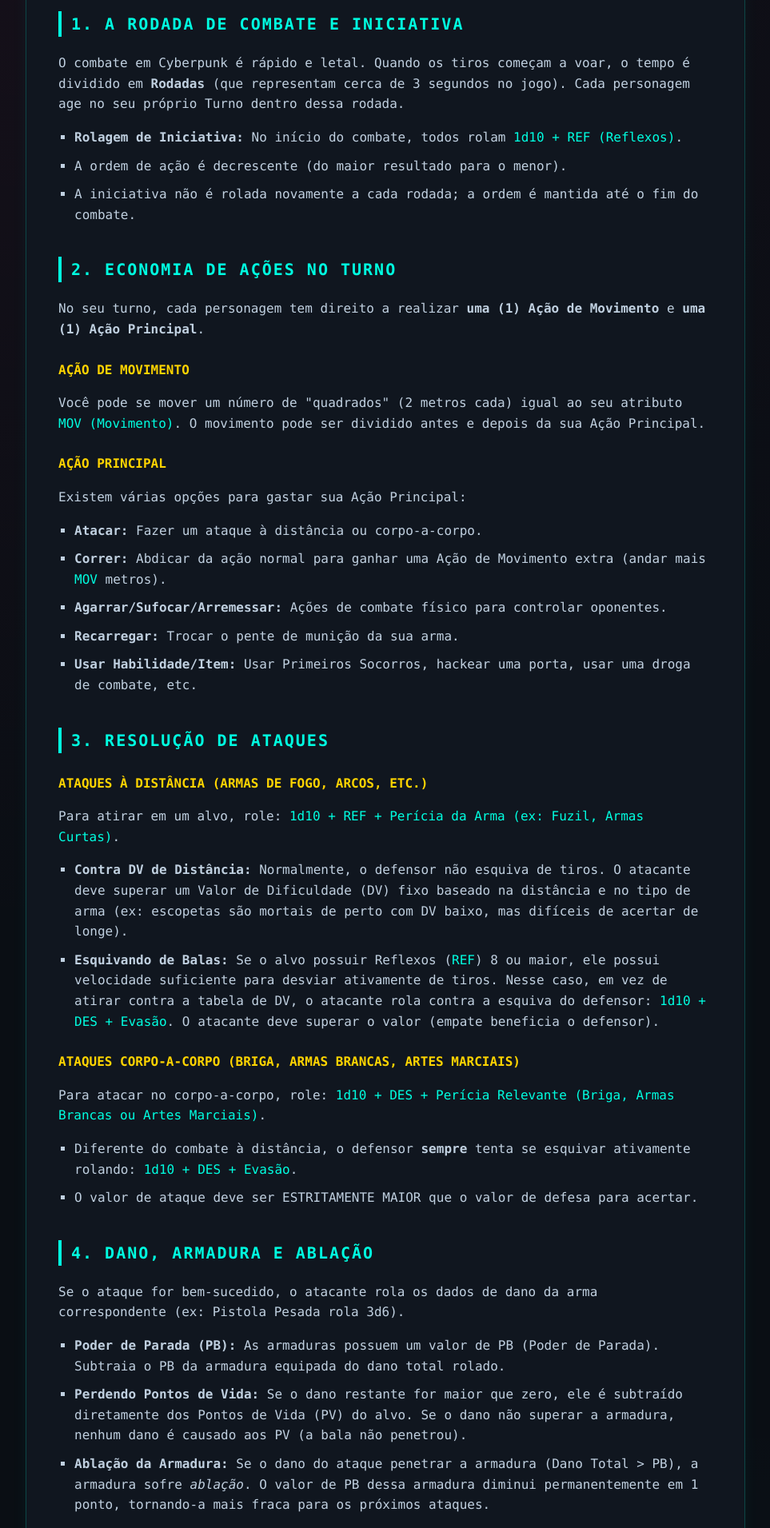
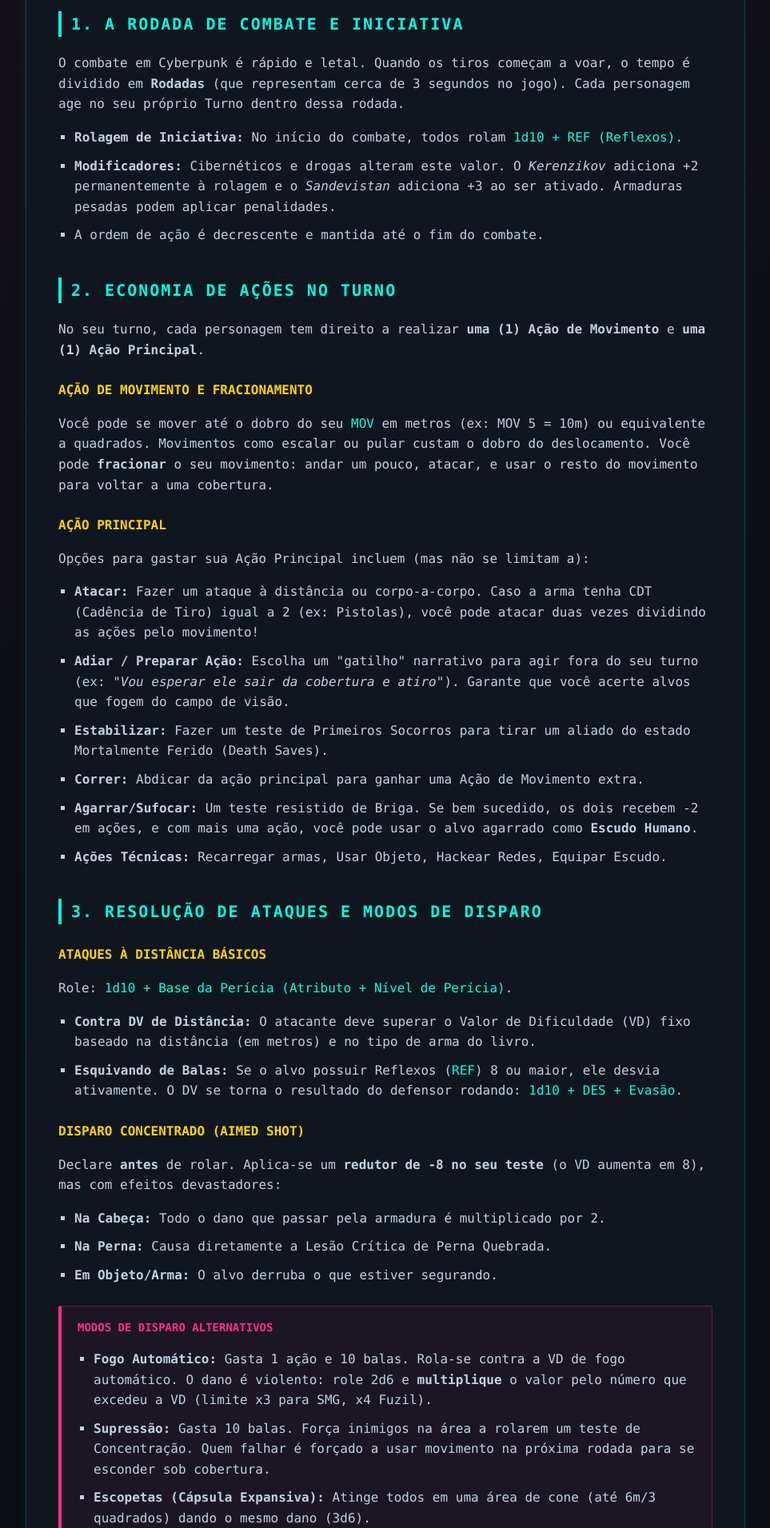
Before and after one commit to CarlosArantes53/Cyberpunk_ttrpg, a Flask app: page /regras-combate in a window 1280 px wide. Shown: the part 206-2117 px from the top of the page at 80% size, without its empty margins (158-1121 px from the left). Run offline with Flask 3, Linux system fonts and the light colour scheme.

Commit message:
combate atualizado

```diff
--- a/templates/Regras_Combate_Cyberpunk.html
+++ b/templates/Regras_Combate_Cyberpunk.html
@@ -159,62 +159,77 @@
     <p>O combate em Cyberpunk é rápido e letal. Quando os tiros começam a voar, o tempo é dividido em <strong>Rodadas</strong> (que representam cerca de 3 segundos no jogo). Cada personagem age no seu próprio Turno dentro dessa rodada.</p>
     <ul>
       <li><strong>Rolagem de Iniciativa:</strong> No início do combate, todos rolam <span class="cyber-stat">1d10 + REF (Reflexos)</span>.</li>
-      <li>A ordem de ação é decrescente (do maior resultado para o menor).</li>
-      <li>A iniciativa não é rolada novamente a cada rodada; a ordem é mantida até o fim do combate.</li>
+      <li><strong>Modificadores:</strong> Cibernéticos e drogas alteram este valor. O <em>Kerenzikov</em> adiciona +2 permanentemente à rolagem e o <em>Sandevistan</em> adiciona +3 ao ser ativado. Armaduras pesadas podem aplicar penalidades.</li>
+      <li>A ordem de ação é decrescente e mantida até o fim do combate.</li>
     </ul>
 
     <h2>2. Economia de Ações no Turno</h2>
     <p>No seu turno, cada personagem tem direito a realizar <strong>uma (1) Ação de Movimento</strong> e <strong>uma (1) Ação Principal</strong>.</p>
 
-    <h3>Ação de Movimento</h3>
-    <p>Você pode se mover um número de "quadrados" (2 metros cada) igual ao seu atributo <span class="cyber-stat">MOV (Movimento)</span>. O movimento pode ser dividido antes e depois da sua Ação Principal.</p>
+    <h3>Ação de Movimento e Fracionamento</h3>
+    <p>Você pode se mover até o dobro do seu <span class="cyber-stat">MOV</span> em metros (ex: MOV 5 = 10m) ou equivalente a quadrados. Movimentos como escalar ou pular custam o dobro do deslocamento. Você pode <strong>fracionar</strong> o seu movimento: andar um pouco, atacar, e usar o resto do movimento para voltar a uma cobertura.</p>
 
     <h3>Ação Principal</h3>
-    <p>Existem várias opções para gastar sua Ação Principal:</p>
+    <p>Opções para gastar sua Ação Principal incluem (mas não se limitam a):</p>
     <ul>
-      <li><strong>Atacar:</strong> Fazer um ataque à distância ou corpo-a-corpo.</li>
-      <li><strong>Correr:</strong> Abdicar da ação normal para ganhar uma Ação de Movimento extra (andar mais <span class="cyber-stat">MOV</span> metros).</li>
-      <li><strong>Agarrar/Sufocar/Arremessar:</strong> Ações de combate físico para controlar oponentes.</li>
-      <li><strong>Recarregar:</strong> Trocar o pente de munição da sua arma.</li>
-      <li><strong>Usar Habilidade/Item:</strong> Usar Primeiros Socorros, hackear uma porta, usar uma droga de combate, etc.</li>
+      <li><strong>Atacar:</strong> Fazer um ataque à distância ou corpo-a-corpo. Caso a arma tenha CDT (Cadência de Tiro) igual a 2 (ex: Pistolas), você pode atacar duas vezes dividindo as ações pelo movimento!</li>
+      <li><strong>Adiar / Preparar Ação:</strong> Escolha um "gatilho" narrativo para agir fora do seu turno (ex: <em>"Vou esperar ele sair da cobertura e atiro"</em>). Garante que você acerte alvos que fogem do campo de visão.</li>
+      <li><strong>Estabilizar:</strong> Fazer um teste de Primeiros Socorros para tirar um aliado do estado Mortalmente Ferido (Death Saves).</li>
+      <li><strong>Correr:</strong> Abdicar da ação principal para ganhar uma Ação de Movimento extra.</li>
+      <li><strong>Agarrar/Sufocar:</strong> Um teste resistido de Briga. Se bem sucedido, os dois recebem -2 em ações, e com mais uma ação, você pode usar o alvo agarrado como <strong>Escudo Humano</strong>.</li>
+      <li><strong>Ações Técnicas:</strong> Recarregar armas, Usar Objeto, Hackear Redes, Equipar Escudo.</li>
     </ul>
 
-    <h2>3. Resolução de Ataques</h2>
+    <h2>3. Resolução de Ataques e Modos de Disparo</h2>
 
-    <h3>Ataques à Distância (Armas de Fogo, Arcos, etc.)</h3>
-    <p>Para atirar em um alvo, role: <span class="cyber-stat">1d10 + REF + Perícia da Arma (ex: Fuzil, Armas Curtas)</span>.</p>
+    <h3>Ataques à Distância Básicos</h3>
+    <p>Role: <span class="cyber-stat">1d10 + Base da Perícia (Atributo + Nível de Perícia)</span>.</p>
     <ul>
-      <li><strong>Contra DV de Distância:</strong> Normalmente, o defensor não esquiva de tiros. O atacante deve superar um Valor de Dificuldade (DV) fixo baseado na distância e no tipo de arma (ex: escopetas são mortais de perto com DV baixo, mas difíceis de acertar de longe).</li>
-      <li><strong>Esquivando de Balas:</strong> Se o alvo possuir Reflexos (<span class="cyber-stat">REF</span>) 8 ou maior, ele possui velocidade suficiente para desviar ativamente de tiros. Nesse caso, em vez de atirar contra a tabela de DV, o atacante rola contra a esquiva do defensor: <span class="cyber-stat">1d10 + DES + Evasão</span>. O atacante deve superar o valor (empate beneficia o defensor).</li>
+      <li><strong>Contra DV de Distância:</strong> O atacante deve superar o Valor de Dificuldade (VD) fixo baseado na distância (em metros) e no tipo de arma do livro.</li>
+      <li><strong>Esquivando de Balas:</strong> Se o alvo possuir Reflexos (<span class="cyber-stat">REF</span>) 8 ou maior, ele desvia ativamente. O DV se torna o resultado do defensor rodando: <span class="cyber-stat">1d10 + DES + Evasão</span>.</li>
     </ul>
 
-    <h3>Ataques Corpo-a-Corpo (Briga, Armas Brancas, Artes Marciais)</h3>
-    <p>Para atacar no corpo-a-corpo, role: <span class="cyber-stat">1d10 + DES + Perícia Relevante (Briga, Armas Brancas ou Artes Marciais)</span>.</p>
+    <h3>Disparo Concentrado (Aimed Shot)</h3>
+    <p>Declare <strong>antes</strong> de rolar. Aplica-se um <strong>redutor de -8 no seu teste</strong> (o VD aumenta em 8), mas com efeitos devastadores:</p>
     <ul>
-      <li>Diferente do combate à distância, o defensor <strong>sempre</strong> tenta se esquivar ativamente rolando: <span class="cyber-stat">1d10 + DES + Evasão</span>.</li>
-      <li>O valor de ataque deve ser ESTRITAMENTE MAIOR que o valor de defesa para acertar.</li>
+      <li><strong>Na Cabeça:</strong> Todo o dano que passar pela armadura é multiplicado por 2.</li>
+      <li><strong>Na Perna:</strong> Causa diretamente a Lesão Crítica de Perna Quebrada.</li>
+      <li><strong>Em Objeto/Arma:</strong> O alvo derruba o que estiver segurando.</li>
     </ul>
 
-    <h2>4. Dano, Armadura e Ablação</h2>
-    <p>Se o ataque for bem-sucedido, o atacante rola os dados de dano da arma correspondente (ex: Pistola Pesada rola 3d6).</p>
+    <div class="note-box">
+      <h4>Modos de Disparo Alternativos</h4>
+      <ul>
+        <li><strong>Fogo Automático:</strong> Gasta 1 ação e 10 balas. Rola-se contra a VD de fogo automático. O dano é violento: role 2d6 e <strong>multiplique</strong> o valor pelo número que excedeu a VD (limite x3 para SMG, x4 Fuzil).</li>
+        <li><strong>Supressão:</strong> Gasta 10 balas. Força inimigos na área a rolarem um teste de Concentração. Quem falhar é forçado a usar movimento na próxima rodada para se esconder sob cobertura.</li>
+        <li><strong>Escopetas (Cápsula Expansiva):</strong> Atinge todos em uma área de cone (até 6m/3 quadrados) dando o mesmo dano (3d6).</li>
+        <li><strong>Explosivos (Granadas/Foguetes):</strong> Explode em área de 5x5 quadrados (10m). Causa dano completo a personagens e destrói partes do cenário!</li>
+      </ul>
+    </div>
 
+    <h2>4. Dano, Armadura e Coberturas</h2>
+
+    <h3>Ablação e Poder de Parada (PP)</h3>
+    <p>As armaduras têm Poder de Parada (PP). Subtraia o PP do dano total. Se o dano superar o PP, o ataque machuca os PV do alvo E a armadura sofre <strong>Ablação</strong> (seu PP é reduzido permanentemente em 1 ponto).</p>
+
+    <h3>Cobertura (Cover)</h3>
+    <p><strong>Não existe cobertura parcial.</strong> Ou seu corpo inteiro está escondido, ou você está na linha de tiro.</p>
     <ul>
-      <li><strong>Poder de Parada (PB):</strong> As armaduras possuem um valor de PB (Poder de Parada). Subtraia o PB da armadura equipada do dano total rolado.</li>
-      <li><strong>Perdendo Pontos de Vida:</strong> Se o dano restante for maior que zero, ele é subtraído diretamente dos Pontos de Vida (PV) do alvo. Se o dano não superar a armadura, nenhum dano é causado aos PV (a bala não penetrou).</li>
-      <li><strong>Ablação da Armadura:</strong> Se o dano do ataque penetrar a armadura (Dano Total > PB), a armadura sofre <em>ablação</em>. O valor de PB dessa armadura diminui permanentemente em 1 ponto, tornando-a mais fraca para os próximos ataques.</li>
+      <li>Coberturas têm Pontos de Vida (ex: um balcão grosso de bar tem 20 PV).</li>
+      <li>Se atirarem na cobertura e quebrarem os PV dela, <strong>o dano excedente daquele ataque se perde e NÃO atinge você</strong>.</li>
+      <li><em>Exceção:</em> Se um Explosivo quebrar a cobertura, você recebe o dano do explosivo integralmente.</li>
     </ul>
 
     <div class="note-box">
       <h4>Acertos Críticos e Desmembramento</h4>
-      <p>Sempre que você rolar o dano de um ataque e <strong>dois (2) ou mais dados rolarem o número "6"</strong>, ocorre uma Lesão Crítica!</p>
+      <p>Se você rolar o dano de um ataque e <strong>dois (2) ou mais dados rolarem o número "6"</strong>, ocorre uma Lesão Crítica!</p>
       <ul>
-        <li>O alvo sofre <strong>+5 de Dano Adicional DIRETAMENTE nos seus PV</strong> (ignorando totalmente o PB da armadura).</li>
-        <li>O Mestre rola na tabela de <em>Lesões Críticas</em> (2d6), causando efeitos devastadores variados (como Braço Quebrado, Concussão Cerebral, etc.).</li>
+        <li>O alvo sofre <strong>+5 de Dano Adicional DIRETAMENTE nos seus PV</strong> (ignorando totalmente o PP da armadura).</li>
+        <li>O Mestre rola na tabela de Lesões Críticas (2d6), causando efeitos variados.</li>
       </ul>
     </div>
 
-    <h2>5. Saúde, Ferimentos Graves e Morte</h2>
-    <p>Os personagens possuem uma quantidade máxima de Pontos de Vida (PV) determinada pelo seu físico e vontade. Conforme perdem PV, entram em estados progressivos de ferimento:</p>
+    <h2>5. Saúde e Estado Mortalmente Ferido</h2>
 
     <table>
       <tr>
@@ -230,21 +245,21 @@
       <tr>
         <td>Gravemente Ferido</td>
         <td>PV abaixo da Metade até 1.</td>
-        <td><span class="danger">-2 PARA TODAS AS AÇÕES</span> quando estiver Gravemente Ferido.</td>
+        <td><span class="danger">-2 PARA TODAS AS AÇÕES</span> e atributos.</td>
       </tr>
       <tr>
         <td>Mortalmente Ferido</td>
         <td>PV chega a exatos 0 (PV não fica negativo).</td>
-        <td><span class="danger">-4 em Todas as Ações</span>, MOV reduzido para no máximo 2, e deve começar a fazer <strong>Testes de Resistência à Morte</strong> todo turno.</td>
+        <td><span class="danger">-4 em Todas as Ações</span>, <strong>MOV reduzido em 6 (mínimo de 1 quadrado)</strong>, e Testes de Morte por rodada!</td>
       </tr>
     </table>
 
     <h3>Resistência à Morte (Death Saves)</h3>
-    <p>Quando chegar a 0 PV no início do seu turno, você deve fazer uma Resistência à Morte para não expirar no chão.</p>
+    <p>Quando chegar a 0 PV no início do seu turno, você deve fazer uma Resistência à Morte.</p>
     <ul>
-      <li>Role <span class="cyber-stat">1d10</span>. O valor deve ser <strong>abaixo</strong> do seu Atributo Base de Resistência/Físico (FVO - Força de Vontade + Corpo).</li>
-      <li>Se você rolar um 10, você morre automaticamente.</li>
-      <li>A cada turno que você passa Mortalmente Ferido, você acumula um penalizador de +1 na dificuldade desse teste. Você morre em pouco tempo se um Medtech não tentar te estabilizar rolando a perícia Primeiros Socorros ou Paramédico.</li>
+      <li>Role <span class="cyber-stat">1d10</span>. O valor deve ser ESTRITAMENTE ABAIXO do seu Atributo Base de CORPO. (Ex: Corpo 7, tem que rolar 6 ou menos). Se tirar 10 natural, você morre.</li>
+      <li><strong>Agravamento:</strong> A cada rodada passada mortalmente ferido, a penalidade aumenta em 1 (fica 1 ponto mais difícil passar).</li>
+      <li><strong>Tomando Dano no Chão:</strong> Se o personagem for atacado mortalmente ferido, a dificuldade do teste de morte piora MAIS AINDA, e ele recebe uma nova lesão crítica automaticamente. Estabilize logo seus amigos ou chame um corpo falso!</li>
     </ul>
 
     <div class="footer">
```
